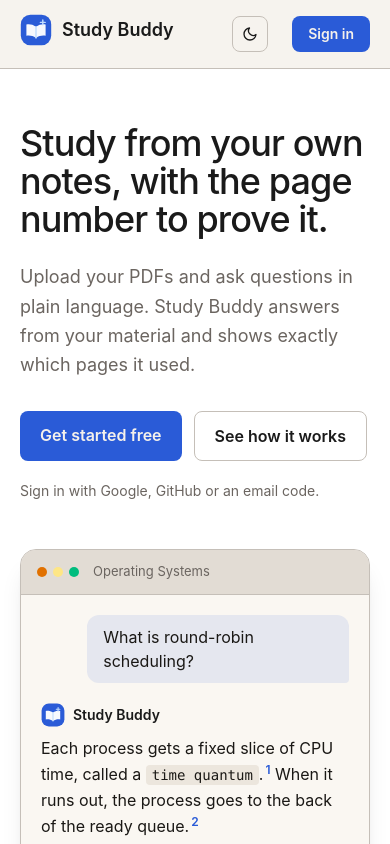
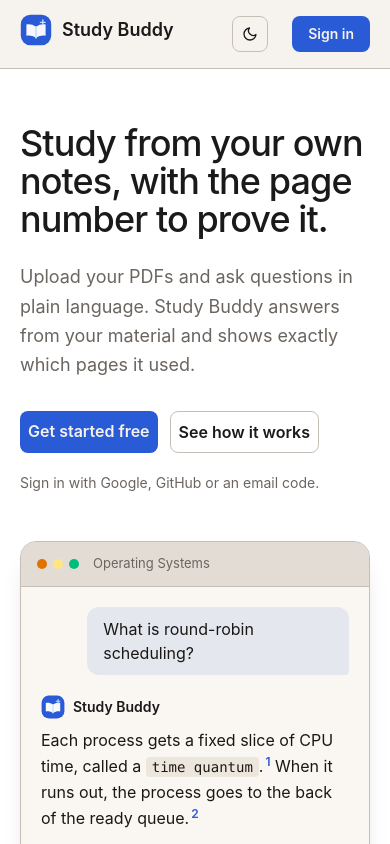
Before and after one commit to Utpalsonowal7/Study-Buddy-Full-Stack-RAG-Chatbot-with-Production-Grade-Authentication-Frontend, a React (Vite) app: page / in a window 390 px wide. Shown: the top 844 px of the page. Built offline with nearby package versions, Linux system fonts and the light colour scheme; no server answers.

Commit message:
fixed btn overflow problem at the mobile screen

```diff
--- a/src/pages/Home.tsx
+++ b/src/pages/Home.tsx
@@ -199,13 +199,13 @@
                               <div className="flex  gap-3">
                                    <Link
                                         to="/register"
-                                        className="rounded-lg bg-short px-5 py-3 font-semibold text-background transition hover:opacity-90"
+                                        className="rounded-lg bg-short px-2 py-2 md:px-5 md:py-3 font-semibold text-background transition hover:opacity-90"
                                    >
                                         Get started free
                                    </Link>
                                    <a
                                         href="#how"
-                                        className="rounded-lg border border-cardBorder px-5 py-3 font-semibold text-title transition hover:bg-navB"
+                                        className="rounded-lg border border-cardBorder px-2 py-2 md:px-5 md:py-3 font-semibold text-title transition hover:bg-navB"
                                    >
                                         See how it works
                                    </a>
@@ -318,8 +318,7 @@
                <footer className="border-t border-cardBorder">
                     <div className="mx-auto flex max-w-6xl flex-wrap items-center justify-between gap-4 px-5 py-8 text-sm sm:px-8">
                          <span className="flex items-center gap-2">
-                              <StudyBuddyMark size={22} />
-                              © 2026 Study Buddy
+                              <StudyBuddyMark size={22} />© 2026 Study Buddy
                          </span>
                          <span className="flex gap-5">
                               <a
```
